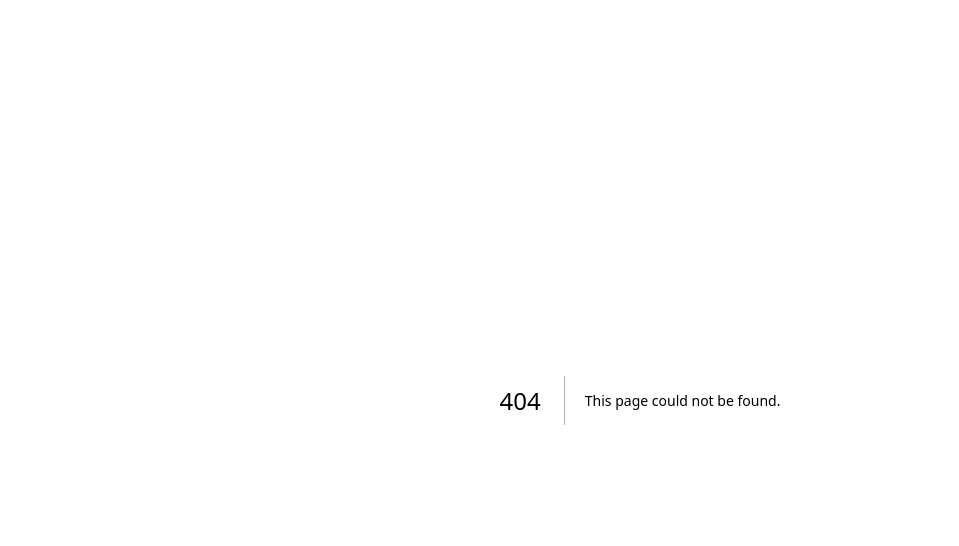
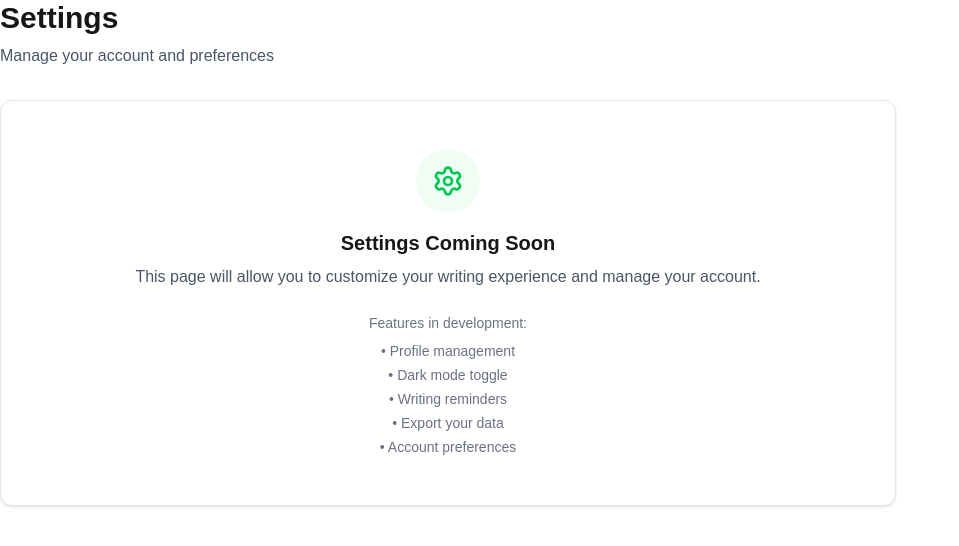
Before and after one commit to kynth65/daily-writing-app, a Next.js app: page /settings in a window 1280 px wide. Before the commit this address had no page. Shown: the top 546 px of the page, without its empty margins (0-959 px from the left). Built offline with nearby package versions, Linux system fonts and the light colour scheme.

Commit message:
Add settings page

```diff
--- /dev/null
+++ b/src/app/settings/page.tsx
@@ -0,0 +1,32 @@
+import { Settings } from 'lucide-react'
+
+export default function SettingsPage() {
+  return (
+    <div className="max-w-4xl">
+      <div className="mb-8">
+        <h1 className="text-3xl font-bold mb-2">Settings</h1>
+        <p className="text-gray-600">Manage your account and preferences</p>
+      </div>
+
+      <div className="bg-white rounded-xl shadow-sm border border-gray-200 p-12 text-center">
+        <div className="inline-flex items-center justify-center w-16 h-16 bg-green-50 rounded-full mb-4">
+          <Settings size={32} className="text-green-500" />
+        </div>
+        <h2 className="text-xl font-semibold mb-2">Settings Coming Soon</h2>
+        <p className="text-gray-600 mb-6">
+          This page will allow you to customize your writing experience and manage your account.
+        </p>
+        <div className="text-sm text-gray-500">
+          <p>Features in development:</p>
+          <ul className="mt-2 space-y-1">
+            <li>• Profile management</li>
+            <li>• Dark mode toggle</li>
+            <li>• Writing reminders</li>
+            <li>• Export your data</li>
+            <li>• Account preferences</li>
+          </ul>
+        </div>
+      </div>
+    </div>
+  )
+}
```
